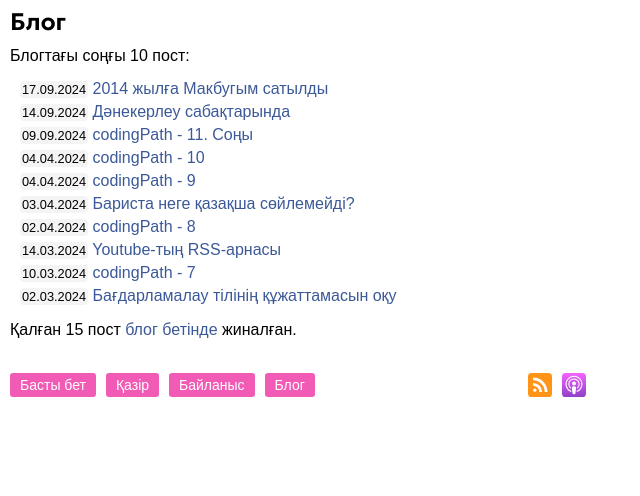
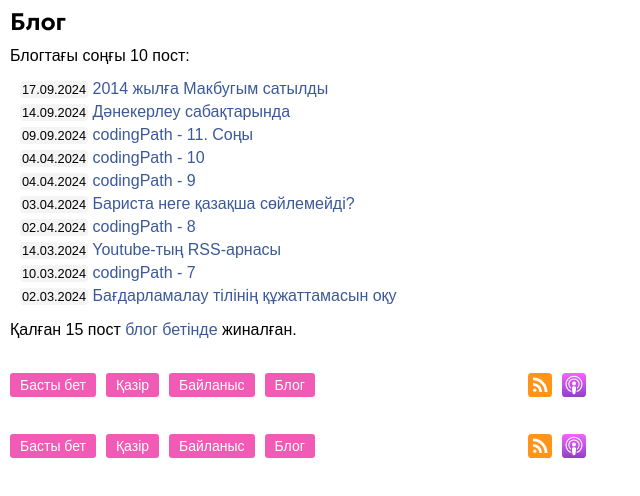
Before and after one commit to yeldarx/homepage, an Eleventy site: page src/index.html in a window 1280 px wide. Shown: the part 84-580 px from the top of the page, without its empty margins (0-640 px from the left). Built offline with nearby package versions, Linux system fonts and the light colour scheme; Eleventy itself is replaced by a stand-in of ours; files that its build step writes are made by us from their sources.

Commit message:
update base.njk

```diff
--- a/src/_includes/base.njk
+++ b/src/_includes/base.njk
@@ -55,3 +55,26 @@
 
   </body>
 </html>
+
+<footer class="footer">
+  <div class="home-link">
+    <nav class="navigation-container">
+      <ul class="navigation">
+        {% for item in collections.all | eleventyNavigation %}
+          <li>
+            <a href="{{ item.url }}">{{ item.title }}</a>
+          </li>
+        {% endfor %}
+      </ul>
+    </nav>
+  </div>
+
+  <div class="icon-links icon-margin">
+    <a href="/feed.xml" title="RSS Feed">
+      <img src="/assets/img/rss.svg" alt="RSS Feed" />
+    </a>
+    <a href="https://k.yeldar.org/podcast" target="_blank" title="Podcast">
+      <img src="/assets/img/podcast.svg" alt="Podcast" />
+    </a>
+  </div>
+</footer>
```
